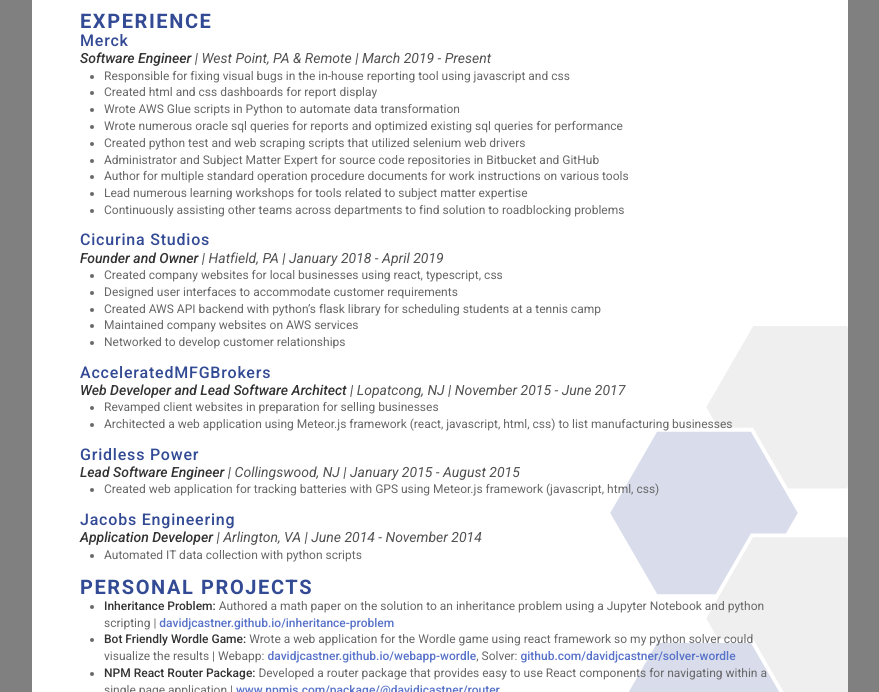
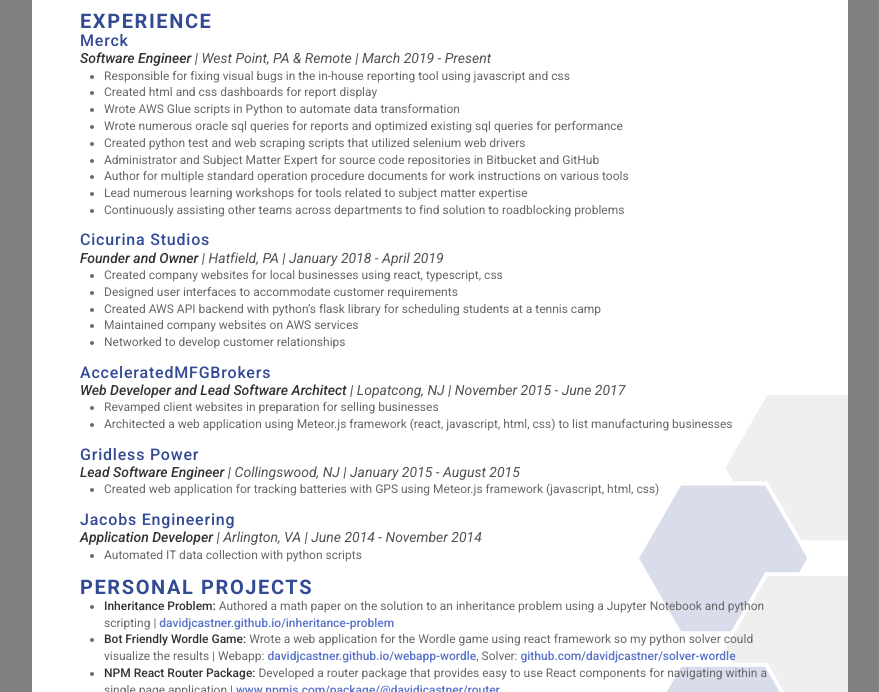
Before and after one commit to davidjcastner/resume, a plain HTML site: page index.html in a window 1280 px wide. Shown: the part 108-800 px from the top of the page, without its empty margins (200-1079 px from the left). Drawn offline with Linux system fonts and the light colour scheme.

Commit message:
update background design

```diff
--- a/index.html
+++ b/index.html
@@ -15,21 +15,17 @@
       <div class="resume-background">
         <!-- background for resume -->
         <svg class="bg-design" viewbox="0 0 850 1100">
-          <polygon points="900.0,536.79 850.0,623.4 750.0,623.4 700.0,536.79 750.0,450.19 850.0,450.19"
-            class="hexagon-0">
-          </polygon>
-          <polygon points="800.0,646.79 750.0,733.4 650.0,733.4 600.0,646.79 650.0,560.19 750.0,560.19"
-            class="hexagon-1">
-          </polygon>
-          <polygon points="900.0,756.79 850.0,843.4 750.0,843.4 700.0,756.79 750.0,670.19 850.0,670.19"
-            class="hexagon-0">
-          </polygon>
-          <polygon points="800.0,866.79 750.0,953.4 650.0,953.4 600.0,866.79 650.0,780.19 750.0,780.19"
-            class="hexagon-1">
-          </polygon>
-          <polygon points="900.0,976.79 850.0,1063.4 750.0,1063.4 700.0,976.79 750.0,890.19 850.0,890.19"
+          <polygon points="900.0,599.56 855.0,677.5 765.0,677.5 720.0,599.56 765.0,521.62 855.0,521.62"
             class="hexagon-0"></polygon>
-          <polygon points="800.0,1086.79 750.0,1173.4 650.0,1173.4 600.0,1086.79 650.0,1000.19 750.0,1000.19"
+          <polygon points="810.0,694.06 765.0,772.0 675.0,772.0 630.0,694.06 675.0,616.12 765.0,616.12"
+            class="hexagon-1"></polygon>
+          <polygon points="900.0,788.56 855.0,866.5 765.0,866.5 720.0,788.56 765.0,710.62 855.0,710.62"
+            class="hexagon-0"></polygon>
+          <polygon points="810.0,883.06 765.0,961.0 675.0,961.0 630.0,883.06 675.0,805.12 765.0,805.12"
+            class="hexagon-1"></polygon>
+          <polygon points="900.0,977.56 855.0,1055.5 765.0,1055.5 720.0,977.56 765.0,899.62 855.0,899.62"
+            class="hexagon-0"></polygon>
+          <polygon points="810.0,1072.06 765.0,1150.0 675.0,1150.0 630.0,1072.06 675.0,994.12 765.0,994.12"
             class="hexagon-1"></polygon>
         </svg>
       </div>
```
